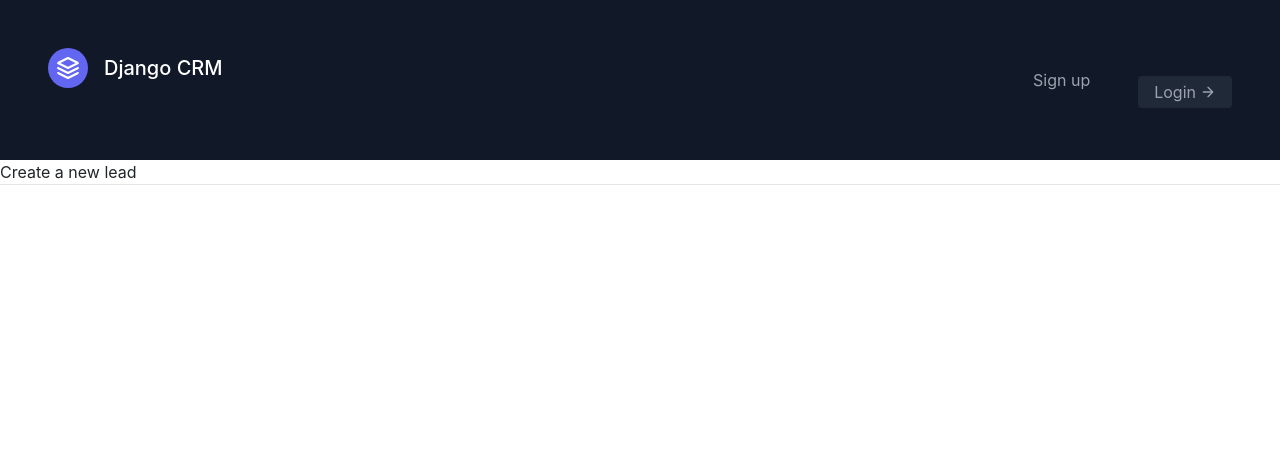
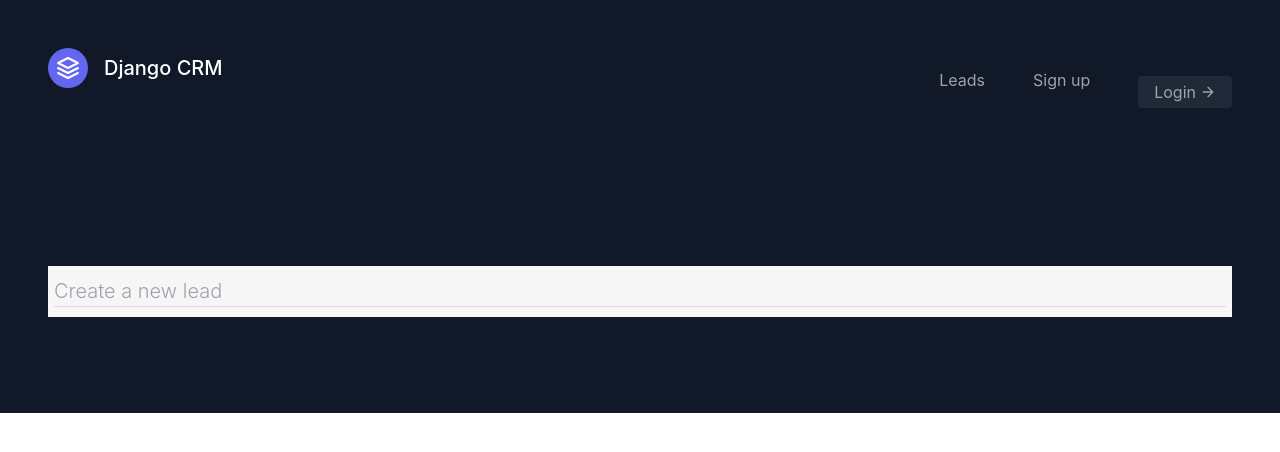
Before and after one commit to anonymous-oracle/my-django-crm, a Django app: page /leads/ in a window 1280 px wide. Shown: the top 452 px of the page. Run offline with Django 5.2, Linux system fonts and the light colour scheme; data that the repository does not hold is empty; some libraries are stand-ins or nearby versions.

Commit message:
added a lead list template using tailwinds

```diff
--- a/leads/templates/leads/lead_list.html
+++ b/leads/templates/leads/lead_list.html
@@ -1,13 +1,40 @@
 {% extends "base.html" %}
 {% block content %}
-<a href="{% url 'leads:create' %}">Create a new lead</a>
-<hr>
-
-{% for lead in leads %}
-<div class="lead">
-    <!-- the alternative href can also be href="/leads/{{ lead.pk }}; a forward slash at the start will indicate an absolute path" -->
-    <a href="{% url 'leads:detail' lead.pk %}">{{ lead.first_name }} {{ lead.last_name }}</a>
-</div>
-{% endfor %}
+<section class="text-gray-400 bg-gray-900 body-font">
+    <div class="container px-5 py-24 mx-auto flex flex-wrap">
+        <div class="lead">
+            <!-- the alternative href can also be href="/leads/{{ lead.pk }}; a forward slash at the start will indicate an absolute path" -->
+            <a href="{% url 'leads:create' %}">Create a new lead</a>
+            <hr>
+        </div>
+        <div class="flex flex-wrap -m-4">
+            {% for lead in leads %}
+            <div class="p-4 lg:w-1/2 md:w-full">
+                <div class="flex border-2 rounded-lg border-gray-800 p-8 sm:flex-row flex-col">
+                    <div
+                        class="w-16 h-16 sm:mr-8 sm:mb-0 mb-4 inline-flex items-center justify-center rounded-full bg-gray-800 text-indigo-400 flex-shrink-0">
+                        <svg fill="none" stroke="currentColor" stroke-linecap="round" stroke-linejoin="round"
+                            stroke-width="2" class="w-8 h-8" viewBox="0 0 24 24">
+                            <path d="M22 12h-4l-3 9L9 3l-3 9H2"></path>
+                        </svg>
+                    </div>
+                    <div class="flex-grow">
+                        <h2 class="text-white text-lg title-font font-medium mb-3"> {{ lead.first_name }} {{ lead.last_name }}
+                        </h2>
+                        <p class="leading-relaxed text-base">Lead Description.</p>
+                        <a href="{% url 'leads:detail' lead.pk %}"
+                            class="mt-3 text-indigo-400 inline-flex items-center">View this lead
+                            <svg fill="none" stroke="currentColor" stroke-linecap="round" stroke-linejoin="round"
+                                stroke-width="2" class="w-4 h-4 ml-2" viewBox="0 0 24 24">
+                                <path d="M5 12h14M12 5l7 7-7 7"></path>
+                            </svg>
+                        </a>
+                    </div>
+                </div>
+            </div>
+            {% endfor %}
+        </div>
+    </div>
+</section>
 
 {% endblock content %}
--- a/templates/navbar.html
+++ b/templates/navbar.html
@@ -9,6 +9,7 @@
             <span class="ml-3 text-xl">Django CRM</span>
         </a>
         <nav class="md:ml-auto flex flex-wrap items-center text-base justify-center">
+            <a href="{% url 'leads:home' %}" class="mr-5 hover:text-white">Leads</a>
             <a class="mr-5 hover:text-white">Sign up</a>
         </nav>
         <a href="#"
```
